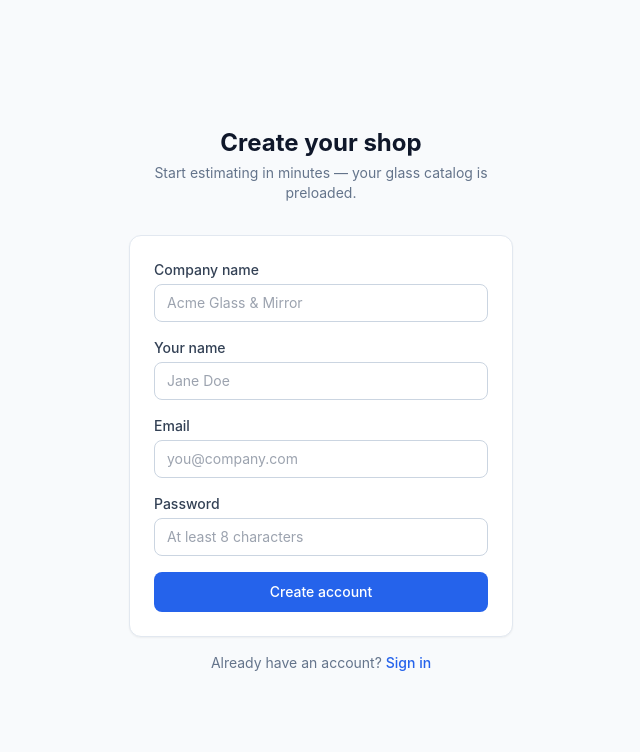
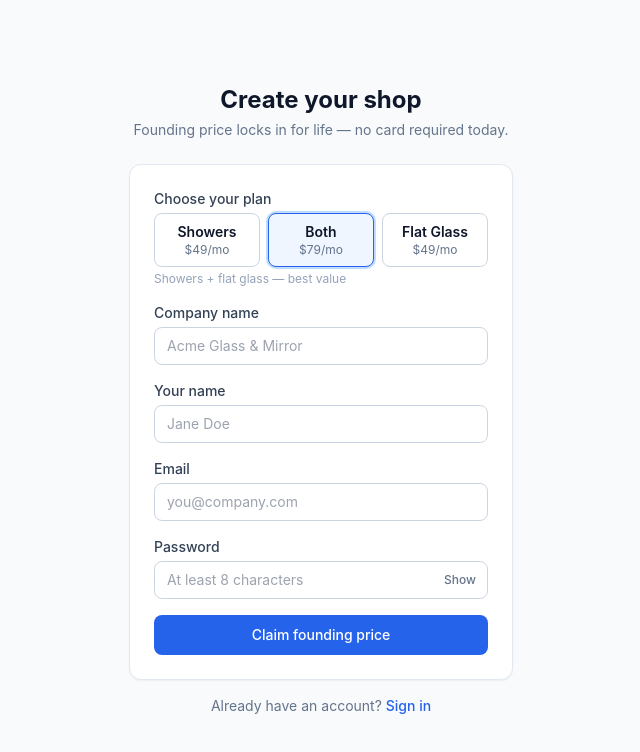
Before and after one commit to zariuscesar-ai/glassestimate, a Next.js app: page /signup in a window 1280 px wide. Shown: the top 752 px of the page, without its empty margins (319-959 px from the left). Built offline with nearby package versions, Linux system fonts and the light colour scheme.

Commit message:
Founding pricing: 3-plan landing + plan selection at signup

```diff
--- a/src/app/api/auth/signup/route.ts
+++ b/src/app/api/auth/signup/route.ts
@@ -11,6 +11,7 @@ export async function POST(req: Request) {
   const name = (body.name || '').trim();
   const email = (body.email || '').trim().toLowerCase();
   const password = body.password || '';
+  const plan: 'showers' | 'flat' | 'both' = ['showers', 'flat', 'both'].includes(body.plan) ? body.plan : 'both';
 
   if (!companyName || !name || !email || !password) {
     return NextResponse.json({ error: 'Company name, your name, email, and password are all required.' }, { status: 400 });
@@ -27,7 +28,7 @@ export async function POST(req: Request) {
   }
 
   const { company, user } = await db.tenants.create({
-    companyName, name, email, password_hash: hashPassword(password),
+    companyName, name, email, password_hash: hashPassword(password), plan,
   });
 
   const token = await createSessionToken(user.id, company.id);
--- a/src/app/signup/page.tsx
+++ b/src/app/signup/page.tsx
@@ -1,47 +1,70 @@
-'use client';
+"use client";
 
-import { useState } from 'react';
-import Link from 'next/link';
-import { useRouter } from 'next/navigation';
+import { useState, Suspense } from "react";
+import Link from "next/link";
+import { useRouter, useSearchParams } from "next/navigation";
 
-export default function SignupPage() {
+const PLANS = [
+  { id: "showers", name: "Showers", price: "$49/mo", desc: "Shower enclosure estimates" },
+  { id: "both", name: "Both", price: "$79/mo", desc: "Showers + flat glass — best value" },
+  { id: "flat", name: "Flat Glass", price: "$49/mo", desc: "Interior glass & storefronts" },
+];
+
+function SignupForm() {
   const router = useRouter();
-  const [companyName, setCompanyName] = useState('');
-  const [name, setName] = useState('');
-  const [email, setEmail] = useState('');
-  const [password, setPassword] = useState('');
-  const [error, setError] = useState('');
+  const params = useSearchParams();
+  const q = params.get("plan") || "";
+  const [plan, setPlan] = useState(["showers", "flat", "both"].includes(q) ? q : "both");
+  const [companyName, setCompanyName] = useState("");
+  const [name, setName] = useState("");
+  const [email, setEmail] = useState("");
+  const [password, setPassword] = useState("");
+  const [showPw, setShowPw] = useState(false);
+  const [error, setError] = useState("");
   const [loading, setLoading] = useState(false);
 
   const submit = async (e: React.FormEvent) => {
     e.preventDefault();
-    setError('');
+    setError("");
     setLoading(true);
     try {
-      const res = await fetch('/api/auth/signup', {
-        method: 'POST',
-        headers: { 'Content-Type': 'application/json' },
-        body: JSON.stringify({ companyName, name, email, password }),
+      const res = await fetch("/api/auth/signup", {
+        method: "POST",
+        headers: { "Content-Type": "application/json" },
+        body: JSON.stringify({ companyName, name, email, password, plan }),
       });
       const data = await res.json().catch(() => ({}));
-      if (!res.ok) throw new Error(data.error || 'Sign up failed');
-      router.push('/');
+      if (!res.ok) throw new Error(data.error || "Sign up failed");
+      router.push("/");
       router.refresh();
     } catch (err) {
-      setError(err instanceof Error ? err.message : 'Sign up failed');
+      setError(err instanceof Error ? err.message : "Sign up failed");
       setLoading(false);
     }
   };
 
   return (
-    <div className="min-h-screen flex items-center justify-center px-4">
+    <div className="min-h-screen flex items-center justify-center px-4 py-10">
       <div className="w-full max-w-sm">
-        <div className="text-center mb-8">
+        <div className="text-center mb-6">
           <h1 className="text-2xl font-bold text-slate-900">Create your shop</h1>
-          <p className="text-slate-500 text-sm mt-1">Start estimating in minutes — your glass catalog is preloaded.</p>
+          <p className="text-slate-500 text-sm mt-1">Founding price locks in for life &mdash; no card required today.</p>
         </div>
         <form onSubmit={submit} className="bg-white rounded-xl shadow-sm border border-slate-200 p-6 space-y-4">
           {error && <div className="rounded-lg bg-red-50 text-red-700 text-sm px-3 py-2">{error}</div>}
+          <div>
+            <label className="block text-sm font-medium text-slate-700 mb-1">Choose your plan</label>
+            <div className="grid grid-cols-3 gap-2">
+              {PLANS.map((p) => (
+                <button type="button" key={p.id} onClick={() => setPlan(p.id)}
+                  className={"rounded-lg border px-2 py-2 text-center " + (plan === p.id ? "border-blue-600 ring-2 ring-blue-200 bg-blue-50" : "border-slate-300 hover:border-slate-400")}>
+                  <div className="text-sm font-semibold text-slate-900">{p.name}</div>
+                  <div className="text-xs text-slate-500">{p.price}</div>
+                </button>
+              ))}
+            </div>
+            <p className="text-xs text-slate-400 mt-1">{PLANS.find((p) => p.id === plan)?.desc}</p>
+          </div>
           <div>
             <label className="block text-sm font-medium text-slate-700 mb-1">Company name</label>
             <input required value={companyName} onChange={(e) => setCompanyName(e.target.value)}
@@ -62,20 +85,34 @@ export default function SignupPage() {
           </div>
           <div>
             <label className="block text-sm font-medium text-slate-700 mb-1">Password</label>
-            <input type="password" required minLength={8} value={password} onChange={(e) => setPassword(e.target.value)}
-              className="w-full rounded-lg border border-slate-300 px-3 py-2 text-sm focus:outline-none focus:ring-2 focus:ring-blue-400"
-              placeholder="At least 8 characters" autoComplete="new-password" />
+            <div className="relative">
+              <input type={showPw ? "text" : "password"} required minLength={8} value={password} onChange={(e) => setPassword(e.target.value)}
+                className="w-full rounded-lg border border-slate-300 px-3 py-2 pr-16 text-sm focus:outline-none focus:ring-2 focus:ring-blue-400"
+                placeholder="At least 8 characters" autoComplete="new-password" />
+              <button type="button" onClick={() => setShowPw((v) => !v)}
+                className="absolute inset-y-0 right-0 px-3 text-xs font-medium text-slate-500 hover:text-slate-700">
+                {showPw ? "Hide" : "Show"}
+              </button>
+            </div>
           </div>
           <button type="submit" disabled={loading}
             className="w-full rounded-lg bg-blue-600 text-white font-medium py-2.5 text-sm hover:bg-blue-700 disabled:opacity-60">
-            {loading ? 'Creating…' : 'Create account'}
+            {loading ? "Creating…" : "Claim founding price"}
           </button>
         </form>
         <p className="text-center text-sm text-slate-500 mt-4">
-          Already have an account?{' '}
+          Already have an account?{" "}
           <Link href="/login" className="text-blue-600 font-medium hover:underline">Sign in</Link>
         </p>
       </div>
     </div>
   );
 }
+
+export default function SignupPage() {
+  return (
+    <Suspense fallback={<div className="min-h-screen" />}>
+      <SignupForm />
+    </Suspense>
+  );
+}
--- a/src/lib/db.ts
+++ b/src/lib/db.ts
@@ -6,6 +6,7 @@ export interface CompanyRow {
   id: number;
   name: string;
   slug: string;
+  plan?: 'showers' | 'flat' | 'both';
   logo: string;
   address: string;
   phone: string;
@@ -967,12 +968,13 @@ export const db = {
   tenants: {
     // Atomically create a new company (seeded with the default glass catalog)
     // plus its owner user, in a single persisted write.
-    create(data: { companyName: string; name: string; email: string; password_hash: string }): Promise<{ company: CompanyRow; user: UserRow }> {
+    create(data: { companyName: string; name: string; email: string; password_hash: string; plan?: 'showers' | 'flat' | 'both' }): Promise<{ company: CompanyRow; user: UserRow }> {
       return write((s) => {
         const companyId = s.next_ids.companies++;
         const slugBase = (data.companyName || 'company').toLowerCase().replace(/[^a-z0-9]+/g, '-').replace(/^-+|-+$/g, '') || `company-${companyId}`;
         const company: CompanyRow = {
           id: companyId, name: data.companyName || 'My Company', slug: `${slugBase}-${companyId}`,
+          plan: data.plan || 'both',
           logo: '', address: '', phone: '', email: data.email.trim().toLowerCase(), website: '', tax_id: '',
           invoice_prefix: 'INV-', invoice_next_number: 1,
           default_tax_rate: 8.25, default_due_days: 30,
```
Also changed, not shown: public/landing.html (+54 -44 lines).
